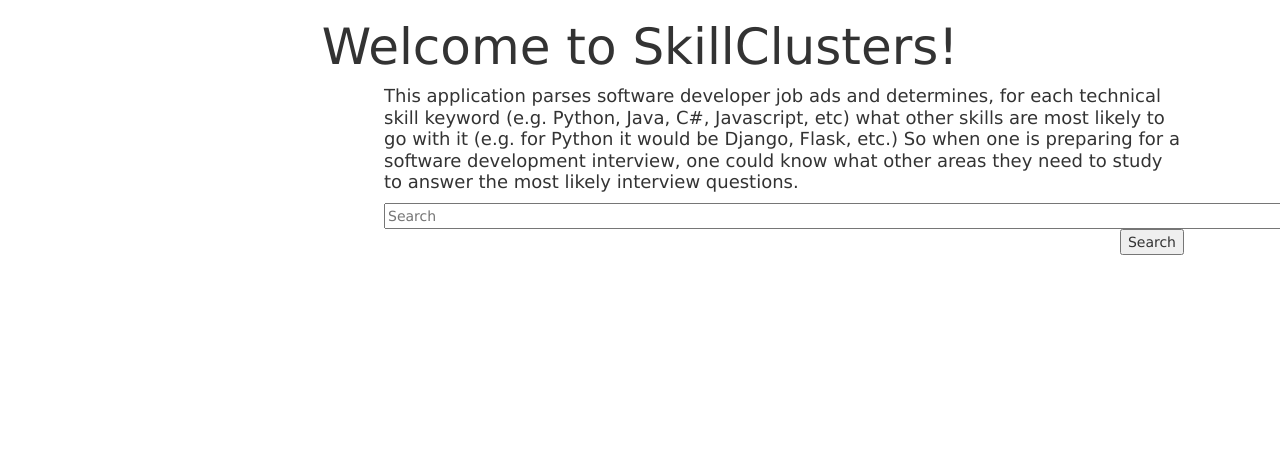
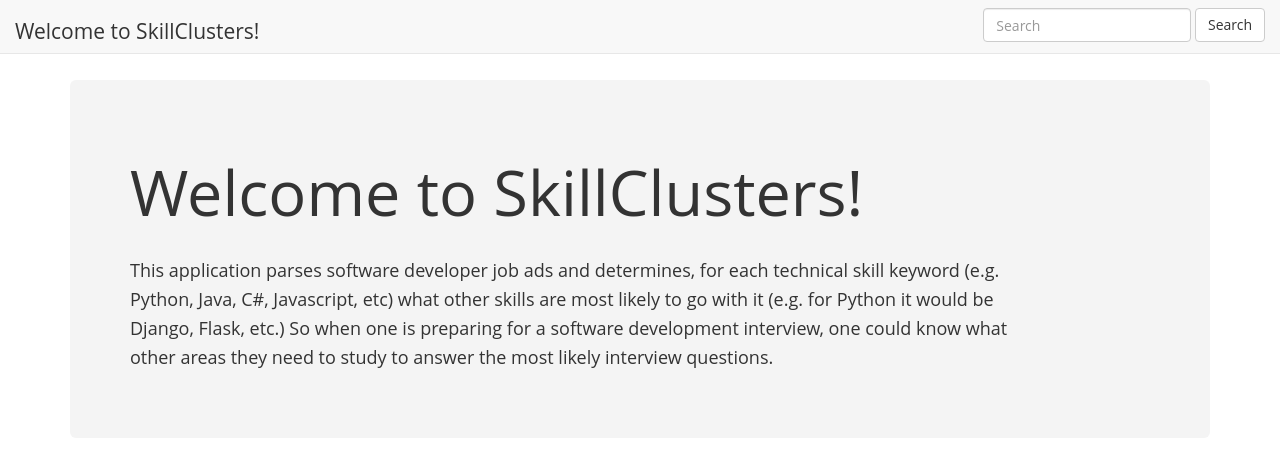
Before and after one commit to elze/SkillClusters, a plain HTML site: page web/static/index.html in a window 1280 px wide. Drawn offline with nearby package versions, Linux system fonts and the light colour scheme; no server answers.

Commit message:
added a navbar and updated greeting and description section

```diff
--- a/web/static/css/skills.css
+++ b/web/static/css/skills.css
@@ -1,16 +1,26 @@
 body {
-    font-family: "Lucida Grande", "DejaVu Sans", "Bitstream Vera Sans", Verdana, Arial, sans-serif;
+    font-family: "Open Sans", "Bitstream Vera Sans", "DejaVu Sans", "Lucida Grande", Arial, sans-serif;
+    padding-top : 80px;
 }
 
 h1 {
-    text-align: center;
-    font-size: 50px;
+    float: left;
+    font-size: 1.5em;
 }
 
+.jumbotron {
+    padding: 5% 10% 5% 10%;
+    background-color: hsla(0, 0%, 80%, 0.22);
+}
+.greet {
+    display: block;
+    padding-right: 20%;
+    padding-bottom: 20px;
+}
 h4 {
-    line-height: 120%;
+    padding-right: 10%;
+    line-height: 160%;
 }
-
 .headline {
     width: 800px;
     margin-left: 30%;
--- a/web/static/index.html
+++ b/web/static/index.html
@@ -10,33 +10,50 @@
 </head>
 
 <body ng-controller="MainController">
-<h1>{{ title }}</h1>
-	<div class="headline">
-		<h4>This application parses software developer job ads and determines, for each technical skill keyword (e.g. Python, Java, C#, Javascript, etc)
-		what other skills are most likely to go with it (e.g. for Python it would be Django, Flask, etc.) So when one is preparing for a software development interview,
-		one could know what other areas they need to study to answer the most likely interview questions.</h4>
-		 <!--Search Bar -->
-		 <form id="searchbar">
-        <input type="text" size="100px" ng-model="myController.myTextInput" ng-change="callBackend()" placeholder="Search" required>
-        <input type="button" value="Search">
- </form>
-	</div>
+<!--Begin Navbar-->
+<nav class="navbar navbar-default navbar-fixed-top">
+    <div class="container-fluid">
+        <h1>{{ title }}</h1>
 
+        <form id="searchbar" class="navbar-form navbar-right" role="search">
+            <div class="form-group">
+                <input type="text" class="form-control" ng-model="myController.myTextInput" ng-change="callBackend()"
+                       placeholder="Search" required>
+                <input type="submit" class="btn btn-default" value="Search">
+            </div>
+        </form>
+    </div>
+</nav>
+<!--End Navbar-->
 
+<div class="container">
+    <div class="jumbotron">
+        <h1 class="greet">Welcome to SkillClusters!</h1>
+        <h4>This application parses software developer job ads and determines, for each technical skill keyword (e.g.
+            Python, Java, C#, Javascript, etc)
+            what other skills are most likely to go with it (e.g. for Python it would be Django, Flask, etc.) So when
+            one is preparing for a software development interview, one could know what other areas they need to study to
+            answer the most likely interview questions.
+        </h4>
+    </div>
+</div>
+<!--End Jumbotron-->
 
 <div class="mainContent">
     <div>
         <ul>
-            <div ng-repeat="skill in skills" >
+            <div ng-repeat="skill in skills">
                 <li class="primary">
                     <a class="btn btn-info btn-md" href="#"
                        ng-click="setShowAssociatedSkills($index)">{{ skill.primary_term }}</a>
 
                     <div ng-show="showAssociatedSkills[$index]">
                     <span class="second" ng-repeat="secondary_skill in skill.associated_terms">
-                        <span id="smBtn" class="btn btn-sm" ng-style="secondarySkillStyle[$parent.$index][$index]">{{ secondary_skill.secondary_term }}</span>
+                        <span id="smBtn" class="btn btn-sm"
+                              ng-style="secondarySkillStyle[$parent.$index][$index]">{{ secondary_skill.secondary_term }}</span>
                     </span>
-                    </div><br><br>
+                    </div>
+                    <br><br>
                 </li>
             </div>
         </ul>
```
